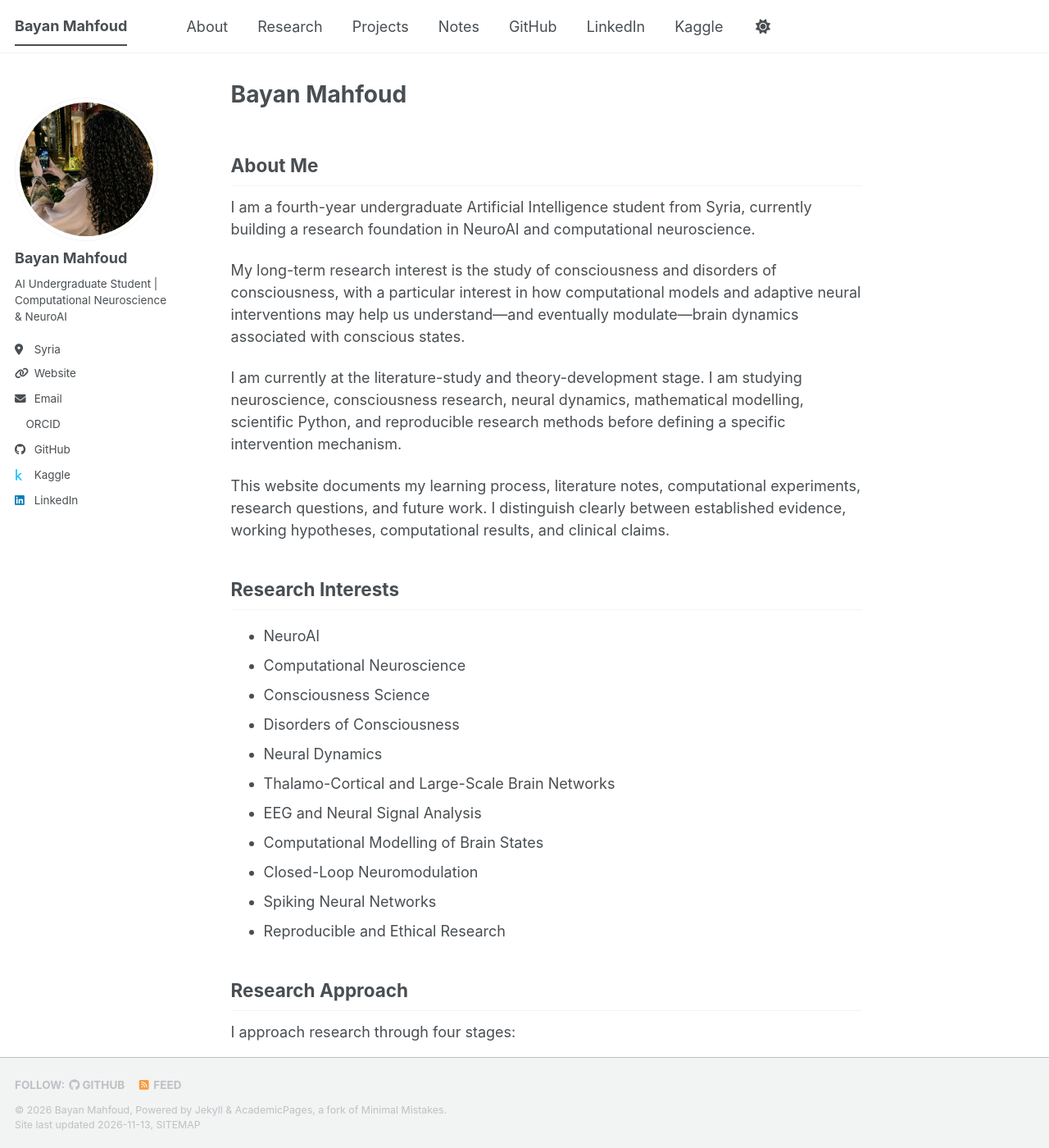
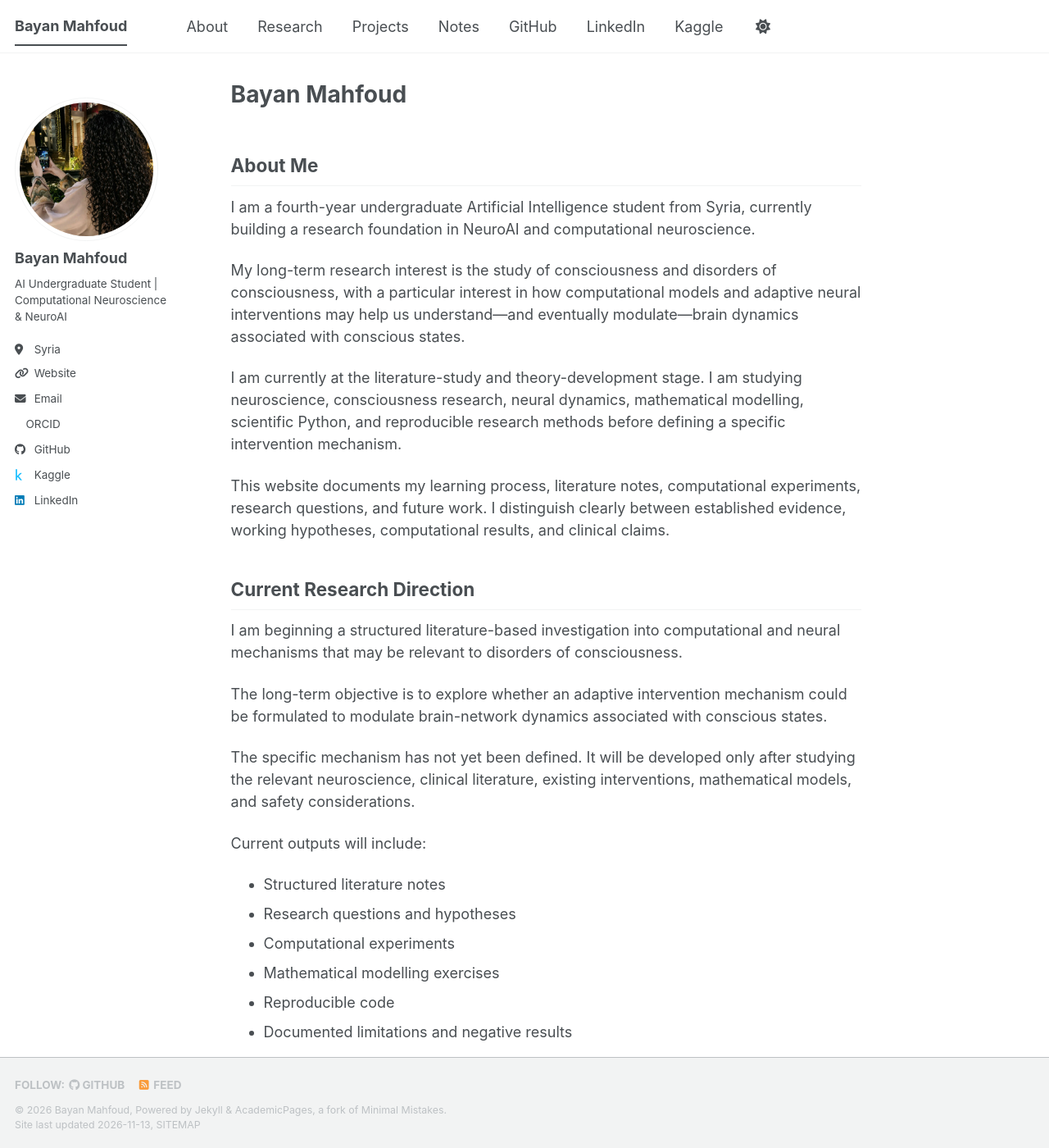
Before and after one commit to BayanMahfoud/BayanMahfoud-academic-preview, a Jekyll site: the page built from _pages/about.md, in a window 1280 px wide and 1400 px high. Shown: the whole window at 82% size. Built offline with Jekyll 4.4.1, drawn with Linux system fonts in a browser that asks for light colours; a style sheet for code colours, icons or effects is not loaded; some of the changed text lies outside the part shown.

Commit message:
Update about.md

```diff
--- a/_pages/about.md
+++ b/_pages/about.md
@@ -17,6 +17,23 @@ I am currently at the literature-study and theory-development stage. I am studyi
 
 This website documents my learning process, literature notes, computational experiments, research questions, and future work. I distinguish clearly between established evidence, working hypotheses, computational results, and clinical claims.
 
+## Current Research Direction
+
+I am beginning a structured literature-based investigation into computational and neural mechanisms that may be relevant to disorders of consciousness.
+
+The long-term objective is to explore whether an adaptive intervention mechanism could be formulated to modulate brain-network dynamics associated with conscious states.
+
+The specific mechanism has not yet been defined. It will be developed only after studying the relevant neuroscience, clinical literature, existing interventions, mathematical models, and safety considerations.
+
+Current outputs will include:
+
+- Structured literature notes
+- Research questions and hypotheses
+- Computational experiments
+- Mathematical modelling exercises
+- Reproducible code
+- Documented limitations and negative results
+
 ## Research Interests
 
 - NeuroAI
@@ -30,6 +47,7 @@ This website documents my learning process, literature notes, computational expe
 - Closed-Loop Neuromodulation
 - Spiking Neural Networks
 - Reproducible and Ethical Research
+
 
 ## Research Approach
 
@@ -59,6 +77,20 @@ I am currently strengthening my foundations in:
 
 My current priority is not collecting certificates, but producing verifiable work: code that I understand, literature notes, reproducible experiments, and clearly documented research questions.
 
+## Research Status
+
+This work is currently in the foundational stage. I am not presenting a clinical treatment, a validated intervention, or a completed research result.
+
+The immediate goal is to understand the field deeply enough to formulate a precise, testable, and scientifically responsible research hypothesis.
+
+## Public Science Writing
+
+I also write accessible Arabic articles about artificial intelligence, neuroscience, consciousness, and emerging research questions.
+
+These articles are educational and exploratory. They are not substitutes for peer-reviewed research or clinical evidence.
+
+- [Could Artificial Intelligence Help Restore Consciousness in Patients with Disorders of Consciousness?](https://almaqala.blog/article/ADZ2Rh4BqFZpik5qFTGZ )
+
 ## Profiles
 
 - [GitHub](https://github.com/BayanMahfoud )
```
